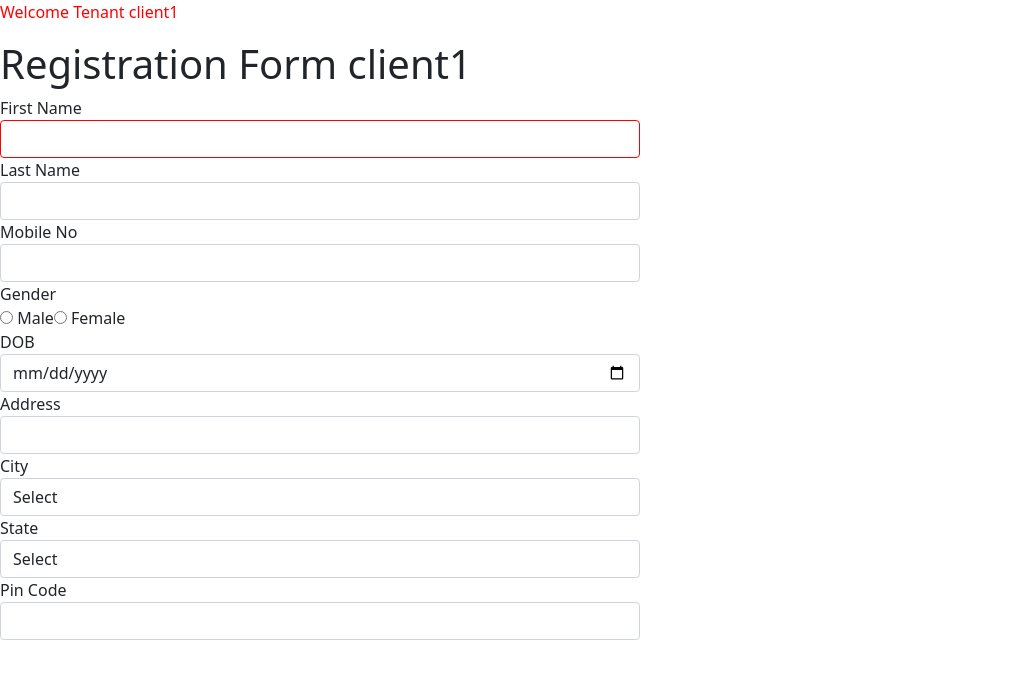
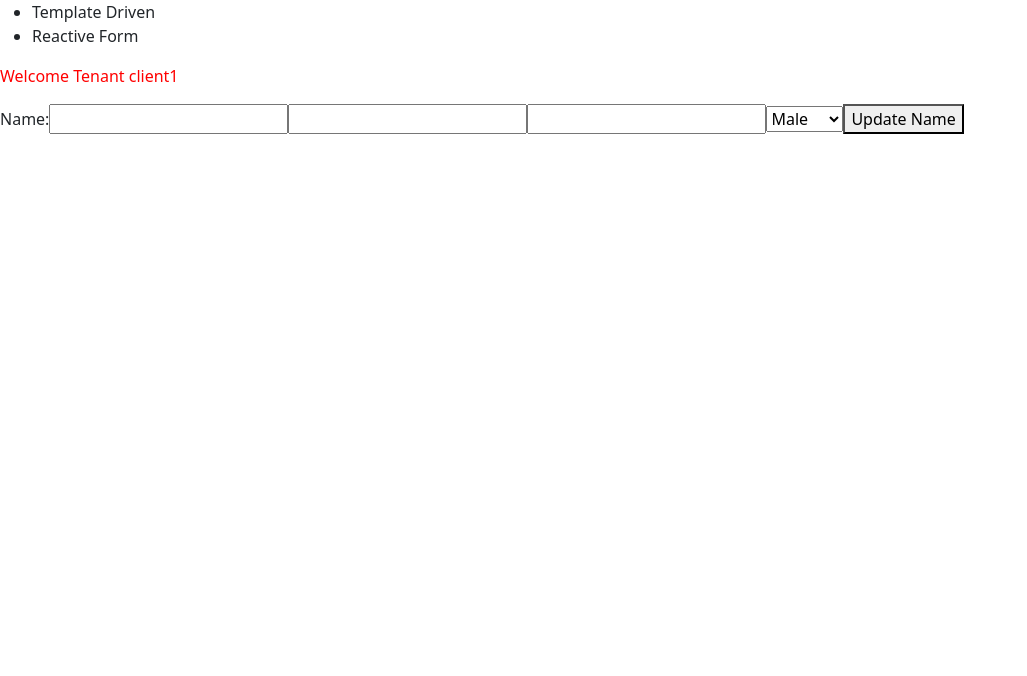
Before and after one commit to narikenabilli/multiTenantAngular, an Angular app: page /reactive-form in a window 1280 px wide. Before the commit this address led to /. Shown: the top 676 px of the page, without its empty margins (0-1027 px from the left). Built offline with nearby package versions, Linux system fonts and the light colour scheme.

Commit message:
reactive form and routing

```diff
--- a/src/app/app-routing.module.ts
+++ b/src/app/app-routing.module.ts
@@ -1,7 +1,12 @@
 import { NgModule } from '@angular/core';
 import { Routes, RouterModule } from '@angular/router';
+import { CommonReactiveComponent } from './components/common-reactive/common-reactive.component';
+import { RegistrationformComponent } from './registrationform/registrationform.component';
 
-const routes: Routes = [];
+const routes: Routes = [
+  {path: 'template-driven', component: RegistrationformComponent },
+  {path: 'reactive-form', component: CommonReactiveComponent}
+];
 
 @NgModule({
   imports: [RouterModule.forRoot(routes)],
--- a/src/app/app.component.html
+++ b/src/app/app.component.html
@@ -1,3 +1,22 @@
+<nav>
+  <ul>
+    <li>
+      <a (click)="navigation('template-driven')">Template Driven</a>
+    </li>
+    <li>
+      <a (click)="navigation('reactive-form')">Reactive Form</a>
+    </li>
+  </ul>
+</nav>
+
 <p class="message">Welcome Tenant {{ tenant }}</p>
 
-<app-registrationform [tenant]="tenant" *ngIf="loadComponent"></app-registrationform>
+<router-outlet></router-outlet>
+
+<!-- If you want to directly call the component, use below -->
+<!-- <app-registrationform
+  [tenant]="tenant"
+  *ngIf="loadComponent"
+></app-registrationform> -->
+
+<!-- <app-common-reactive></app-common-reactive> -->
--- a/src/app/app.component.skins.less
+++ b/src/app/app.component.skins.less
@@ -1,3 +1,6 @@
+//Angular way of styling..
+//host-content is not recommended, just for POC purpose
+
 :host-context(.theme-client1) {
   .message {
     color: red;
--- a/src/app/app.component.ts
+++ b/src/app/app.component.ts
@@ -1,3 +1,4 @@
+import { Router } from '@angular/router';
 import { CommonService } from './services/utility/common.service';
 import { HttpClient } from "@angular/common/http";
 import { Component, OnInit, HostBinding } from "@angular/core";
@@ -18,7 +19,7 @@ export class AppComponent implements OnInit {
   tenantName: any;
   loadComponent: boolean;
 
-  constructor(private tenantService: TenantService, private httpClient: HttpClient, protected commonService: CommonService){
+  constructor(private tenantService: TenantService, private httpClient: HttpClient, protected commonService: CommonService, private router: Router){
   }
 
   @HostBinding("class.theme-client1") public client1Theme: boolean;
@@ -54,4 +55,9 @@ export class AppComponent implements OnInit {
     this.client1Theme = this.tenantService.getTenant() === Tenant.CLIENT1;
     this.client2Theme = this.tenantService.getTenant() === Tenant.CLIENT2;
   }
+
+  navigation(event){
+    console.log(event, "event");
+    this.router.navigate([event], { state: { tenant: this.tenant } })
+  }
 }
--- a/src/app/components/common-form/common-form.component.html
+++ b/src/app/components/common-form/common-form.component.html
@@ -1,3 +1,5 @@
+<!-- Reusable template driven form, form controls can be driven from DB (as of now from DynamicFormControl.json) -->
+
 <section>
   <form id="form">
     <div class="row form">
--- /dev/null
+++ b/src/app/components/common-reactive/common-reactive.component.html
@@ -0,0 +1,13 @@
+<form [formGroup]="commonForm" (ngSubmit)="submitForm()">
+  <label for="name">Name: </label>
+  <input id="firstname" type="text" formControlName="firstname" />
+  <input id="lastname" type="text" formControlName="lastname" />
+  <input id="tel" type="tel" formControlName="phone" />
+  <select id="gender" formControlName="gender">
+    <option value="-1">Select</option>
+    <option value="male">Male</option>
+    <option value="female">Female</option>
+  </select>
+
+  <button type="submit">Update Name</button>
+</form>
--- /dev/null
+++ b/src/app/components/common-reactive/common-reactive.component.ts
@@ -0,0 +1,32 @@
+import { Component, OnInit } from '@angular/core';
+import { FormBuilder, FormControl, FormGroup } from '@angular/forms';
+
+@Component({
+  selector: 'app-common-reactive',
+  templateUrl: './common-reactive.component.html',
+  styleUrls: ['./common-reactive.component.css']
+})
+export class CommonReactiveComponent implements OnInit {
+
+  constructor(private fb: FormBuilder) { }
+  commonForm: FormGroup;
+
+  formCreate(){
+    this.commonForm = this.fb.group({
+      firstname : new FormControl(''),
+      lastname : new FormControl(''),
+      phone : new FormControl(''),
+      gender : new FormControl('male')
+    })
+  }
+
+
+  ngOnInit(): void {
+    this.formCreate();
+  }
+
+  submitForm(){
+
+  }
+
+}
--- a/src/app/registrationform/registrationform.component.ts
+++ b/src/app/registrationform/registrationform.component.ts
@@ -1,3 +1,4 @@
+import { Router } from '@angular/router';
 import { Component, Input, OnInit } from '@angular/core';
 import { CommonService } from './../services/utility/common.service';
 
@@ -12,11 +13,18 @@ export class RegistrationformComponent implements OnInit {
   @Input() tenant;
   tenantName: any;
 
-  constructor(private commonService: CommonService) { }
+  constructor(private commonService: CommonService, private router: Router) {
+    const currNav = this.router.getCurrentNavigation();
+    if(currNav.extras.state && currNav.extras.state.tenant){
+      this.tenant = currNav.extras.state.tenant;
+    }
+   }
 
   ngOnInit() {
     const regFormData = this.commonService.getFormData();
-    this.dynamicFormArray = regFormData["registrationForm"];
+    if(regFormData){
+      this.dynamicFormArray = regFormData["registrationForm"];
+    }
   }
 
 }
--- a/src/app/tenant/tenant.service.ts
+++ b/src/app/tenant/tenant.service.ts
@@ -33,7 +33,9 @@ export class TenantService {
   }
 }
 
+// defining the tenants, to be moved to a DB and all the tenants are to be defined there
 export enum Tenant {
   CLIENT1 = "client1",
-  CLIENT2 = "client2"
+  CLIENT2 = "client2",
+  CLIENT4 = "client4"
 }
```
Also changed, not shown: src/app/app.module.ts (+7 -2 lines), src/app/components/common-reactive/common-reactive.component.css (added), 1 other file (tests, documents, lock files or other folders).
